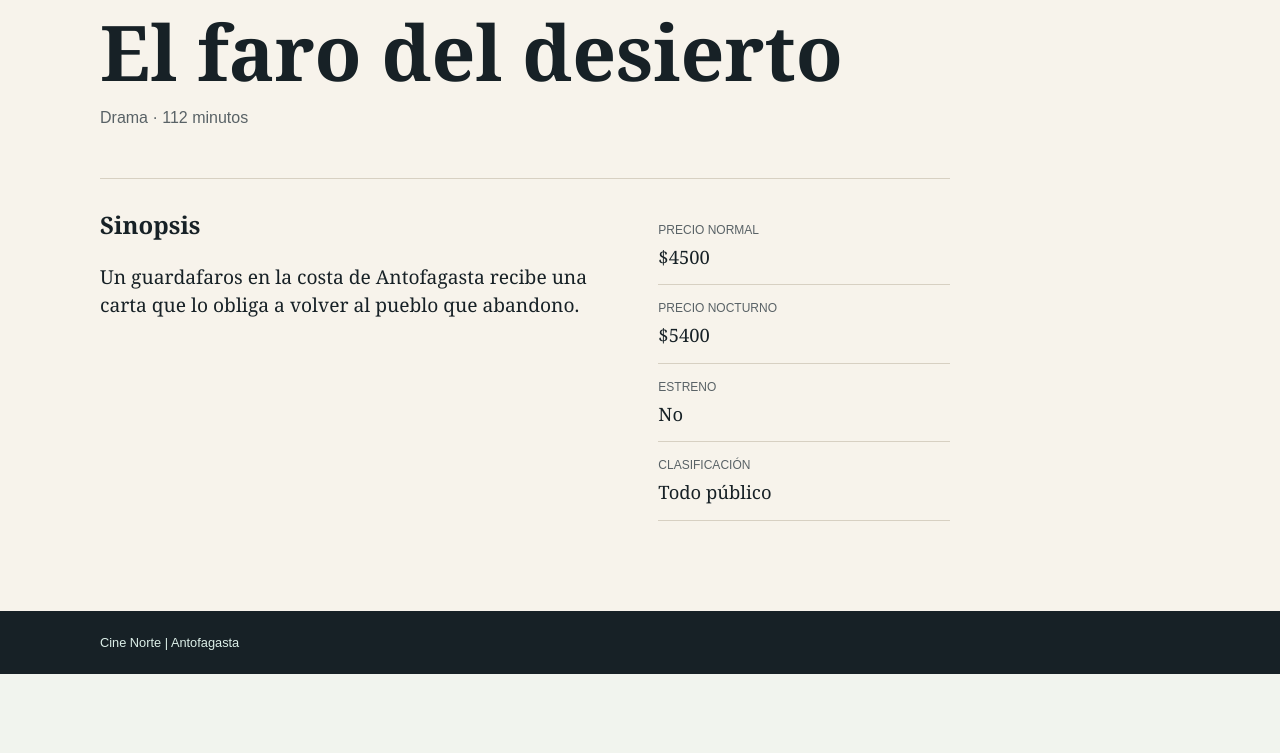
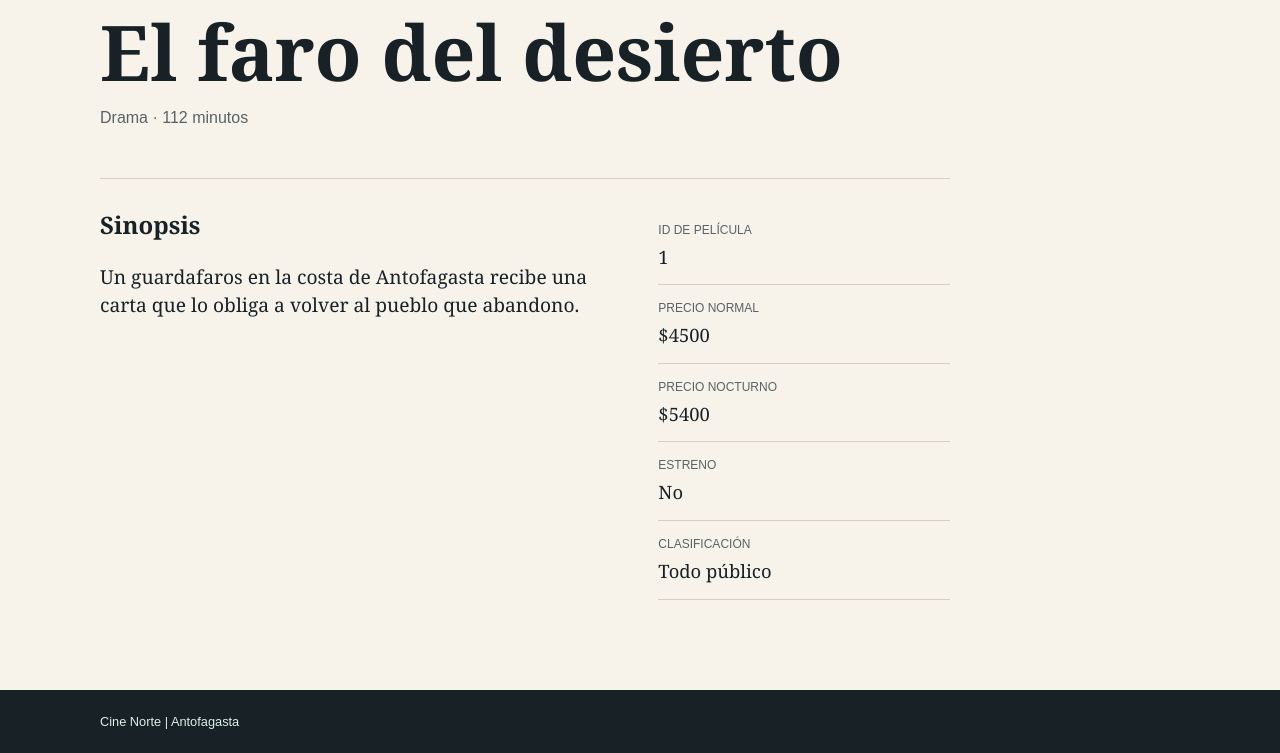
Before and after one commit to nibaldoinacap/cine-norte-django, a Django app: page /pelicula/1/ in a window 1280 px wide. Shown: the part 334-1087 px from the top of the page. Before the commit the page ends 1008 px from the top, so only its background shows below. Run offline with Django 5.2, Linux system fonts and the light colour scheme.

Commit message:
Mostrar identificador en detalle de pelicula

```diff
--- a/cartelera/templates/cartelera/detalle.html
+++ b/cartelera/templates/cartelera/detalle.html
@@ -15,6 +15,10 @@
             <p class="sinopsis">{{ pelicula.sinopsis }}</p>
         </div>
         <dl class="datos">
+            <div>
+                <dt>ID de película</dt>
+                <dd>{{ pelicula.id }}</dd>
+            </div>
             <div>
                 <dt>Precio normal</dt>
                 <dd>${{ pelicula.precio }}</dd>
```
